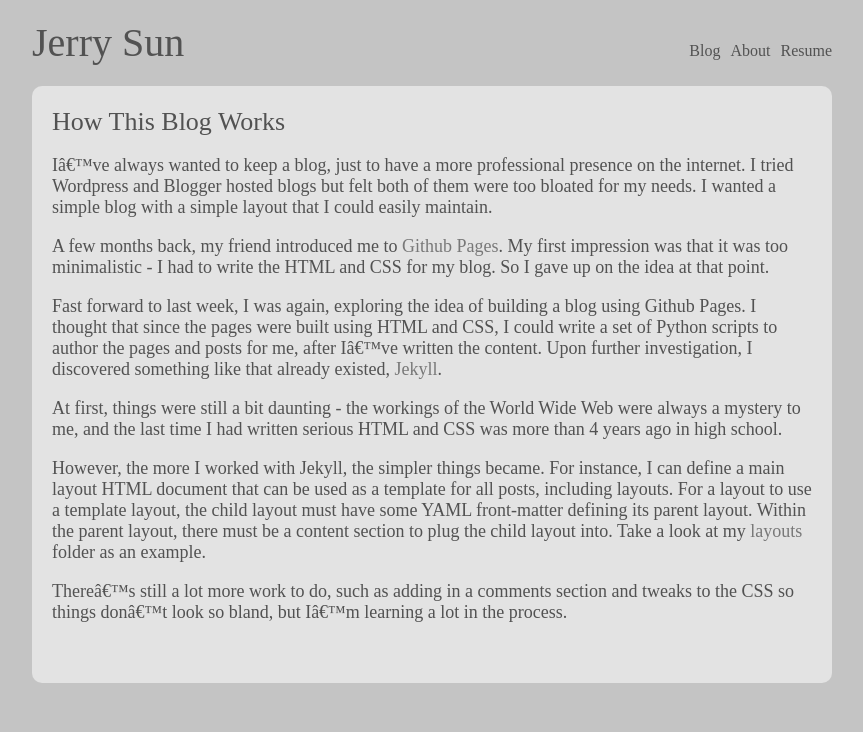
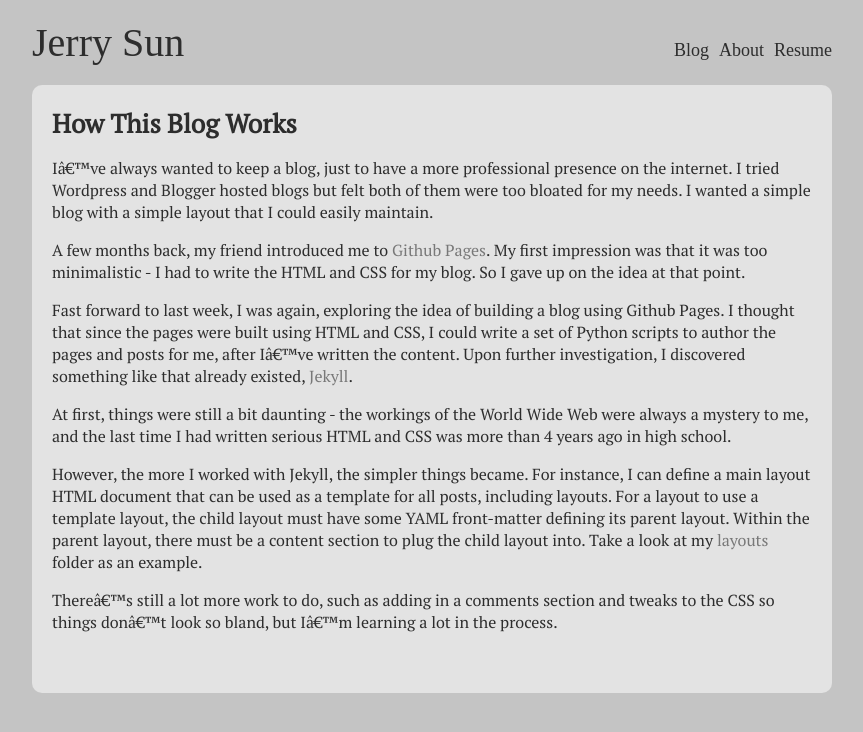
Before and after one commit to jerrysun21/jerrysun21.github.com, a Jekyll site: the page built from _posts/2012-08-17-how-this-blog-works.md, in a window 1280 px wide. Shown: the top 732 px of the page, without its empty margins (208-1071 px from the left). Built offline with Jekyll 4.4.1, drawn with Linux system fonts in a browser that asks for light colours; some web fonts are replaced.

Commit message:
Stylesheet updates
- reorganized into default/post hierarchy
- updated CSS to use google web fonts
- added analytics

```diff
--- a/_layouts/default.html
+++ b/_layouts/default.html
@@ -1,9 +1,23 @@
 <html>
 	<head>
+		<link href='http://fonts.googleapis.com/css?family=Headland+One|PT+Serif' rel='stylesheet' type='text/css'>
 		<title>{{page.title}}</title>
 		<link rel="stylesheet" type="text/css" href="/css/default.css">
 		<script type="text/javascript" charset="utf-8" src="/scripts/jquery-1.8.0.min.js"></script>
 		<script type="text/javascript" src="/scripts/javascript.js"></script>
+		<script type="text/javascript">
+
+		  var _gaq = _gaq || [];
+		  _gaq.push(['_setAccount', 'UA-34628045-1']);
+		  _gaq.push(['_trackPageview']);
+
+		  (function() {
+		    var ga = document.createElement('script'); ga.type = 'text/javascript'; ga.async = true;
+		    ga.src = ('https:' == document.location.protocol ? 'https://ssl' : 'http://www') + '.google-analytics.com/ga.js';
+		    var s = document.getElementsByTagName('script')[0]; s.parentNode.insertBefore(ga, s);
+		  })();
+
+		</script>
 	</head>
 	<body>
 		<!-- Header element -->
--- a/_layouts/post.html
+++ b/_layouts/post.html
@@ -1,5 +1,6 @@
 ---
 layout: default
 ---
+<link rel="stylesheet" type="text/css" href="/css/post.css">
 <h1>{{page.title}}</h1>
 {{content}}
--- a/css/default.css
+++ b/css/default.css
@@ -8,8 +8,8 @@ body
 
 #body_style, #header
 {
-	font-family: "Times New Roman", serif;
-	color:#525252;
+	font-family: 'PT Serif', "Times New Roman", serif;
+	color:#2D2D2D;
 }
 
 #body_style
@@ -28,17 +28,18 @@ body
 	padding-bottom: 10px;
 	text-align: right;
 	line-height: 50px;
+	font-family: 'Headland One';
 }
 
-#blog-title {float: left;}
+#blog-title {float: left;	}
 
 #blog-title a {
 	text-decoration: none;
-	color:#525252;
+	color:#2D2D2D;
 }
 
 #blog-title a:hover {
-	color: #525252;
+	color: #2D2D2D;
 }
 
 #links
@@ -50,22 +51,9 @@ body
 
 #links a
 {
-	font-size: 16px;
+	font-size: 18px;
 	text-decoration: none;
-	color: #525252;
+	color: #2D2D2D;
 }
 
 #links a:hover {color: #7A7A7A;}
-
-#body-text
-{
-	margin: 20px;
-	font-size: 18px;
-	text-decoration: none;
-}
-
-#body-text a{text-decoration: none; color: #787878;}
-
-#body-text a:hover {color: #7A7A7A;}
-
-#body-text h1{font-size:26px; font-weight: normal;}
--- /dev/null
+++ b/css/post.css
@@ -0,0 +1,12 @@
+#body-text
+{
+	margin: 20px;
+	font-size: 16px;
+	text-decoration: none;
+}
+
+#body-text a{text-decoration: none; color: #787878;}
+
+#body-text a:hover {color: #7A7A7A;}
+
+#body-text h1{font-size:26px; font-weight: bold;}
```
Also changed, not shown: css/page.css (added).
